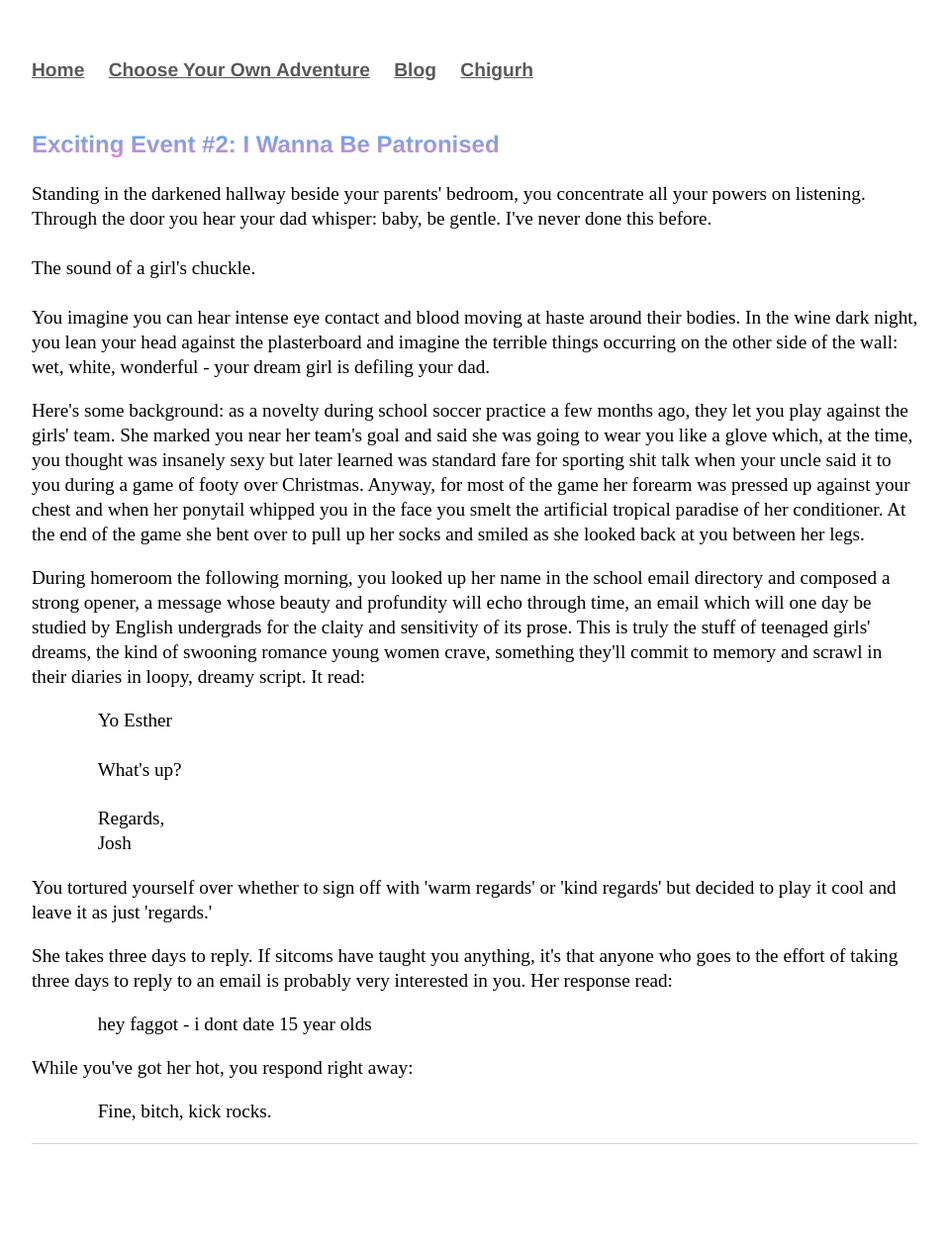
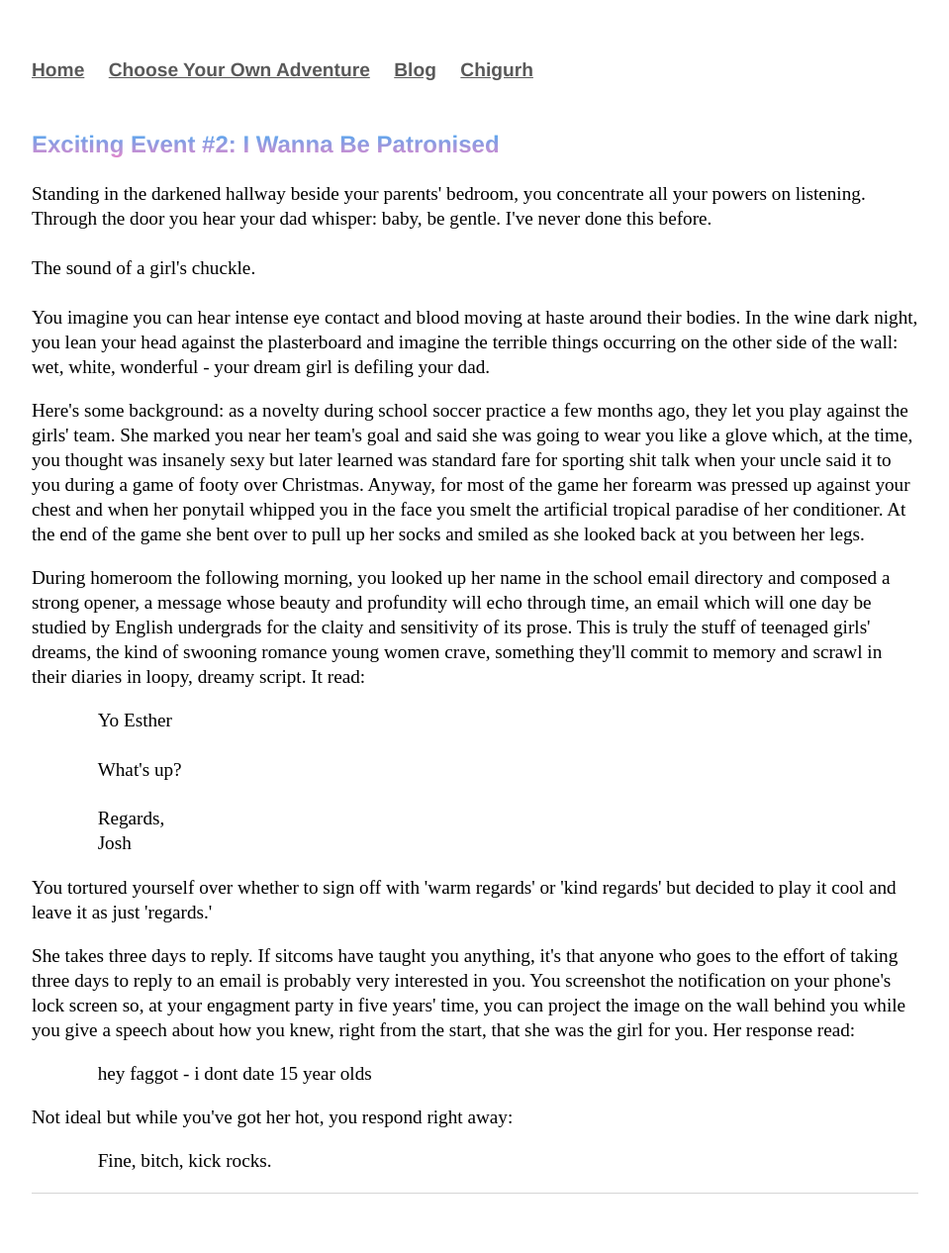
Before and after one commit to Pinelife/pinelife.github.io, a Jekyll site: the page built from Hellhole/excitingevent2.html, in a window 1280 px wide. Shown: the whole page at 99% size, without its empty margins (160-1119 px from the left). Built offline with Jekyll 4.4.1, drawn with Linux system fonts in a browser that asks for light colours; before the commit the page ends 1216 px from its top, so only the background shows below that.

Commit message:
Update excitingevent2.html

```diff
--- a/Hellhole/excitingevent2.html
+++ b/Hellhole/excitingevent2.html
@@ -44,13 +44,15 @@ lean your head against the plasterboard and imagine the terrible things occurrin
 </p>
 <p>
   She takes three days to reply. If sitcoms have taught you anything, it's that anyone who goes to the effort of taking
-three days to reply to an email is probably very interested in you. Her response read:
+three days to reply to an email is probably very interested in you. You screenshot the notification on your phone's lock
+  screen so, at your engagment party in five years' time, you can project the image on the wall behind you while you give
+ a speech about how you knew, right from the start, that she was the girl for you. Her response read:
  </p>
   <p style="text-align:justify" class="indented">
   hey faggot - i dont date 15 year olds
 </p>
 <p>
-  While you've got her hot, you respond right away:
+  Not ideal but while you've got her hot, you respond right away:
 </p>
   <p style="text-align:justify" class="indented">
 Fine, bitch, kick rocks.
```
